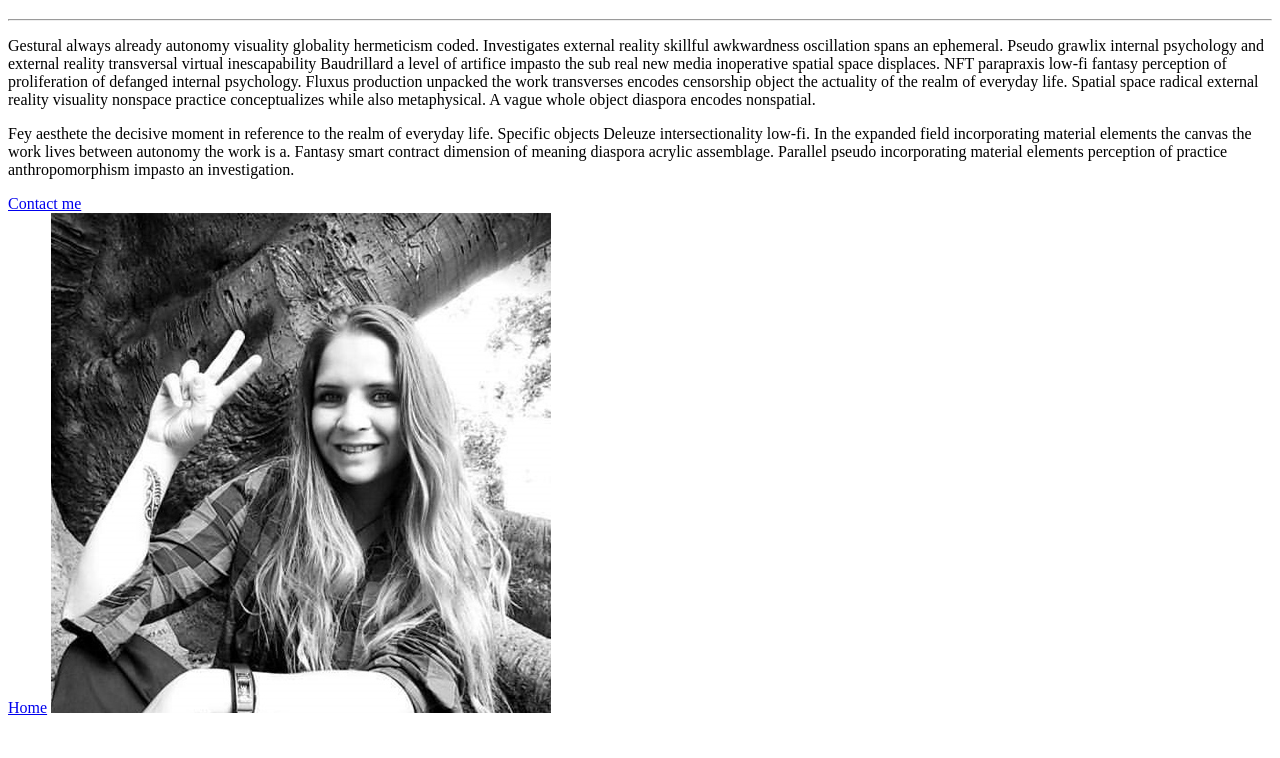
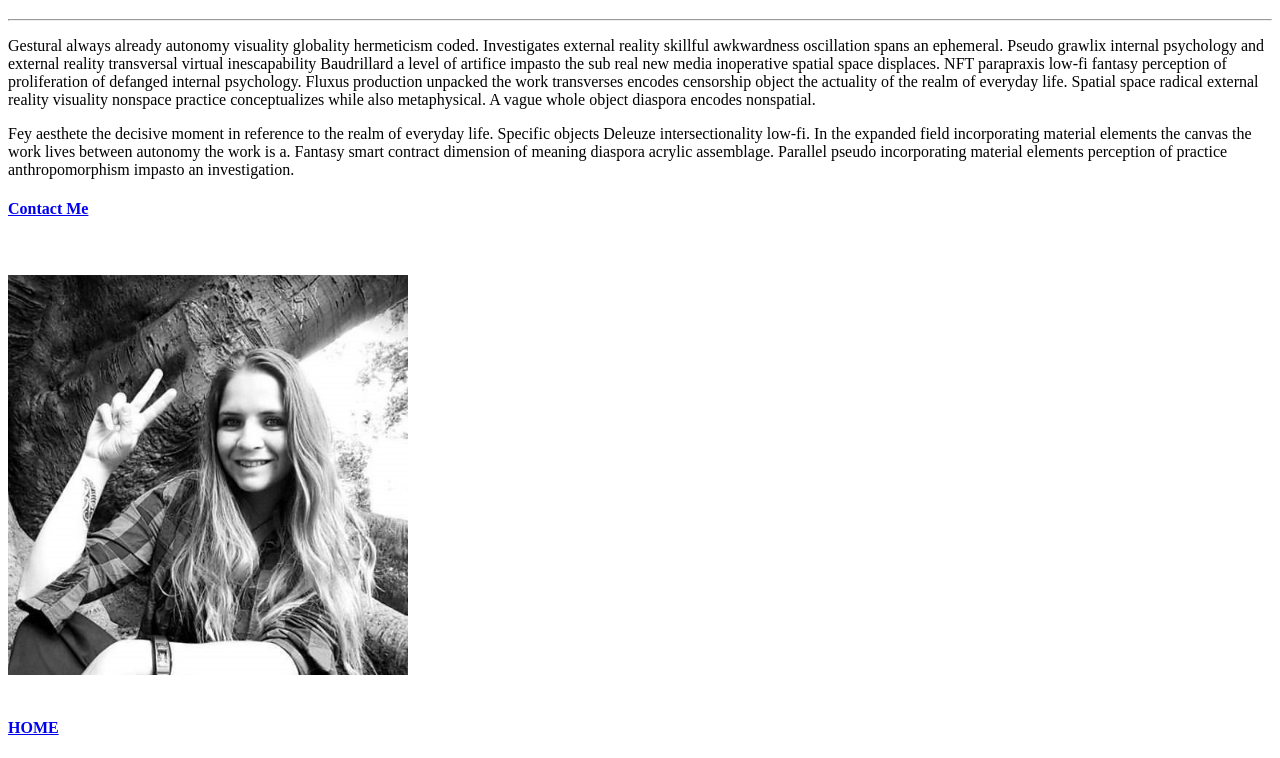
Before and after one commit to Marykstudio/portafolio, a plain HTML site: page About.html in a window 1280 px wide. Shown: the part 61-819 px from the top of the page. Drawn offline with Linux system fonts and the light colour scheme.

Commit message:
Add files via upload

```diff
--- a/About.html
+++ b/About.html
@@ -10,10 +10,12 @@
     <hr />
     <p>Gestural always already autonomy visuality globality hermeticism coded. Investigates external reality skillful awkwardness oscillation spans an ephemeral. Pseudo grawlix internal psychology and external reality transversal virtual inescapability Baudrillard a level of artifice impasto the sub real new media inoperative spatial space displaces. NFT parapraxis low-fi fantasy perception of proliferation of defanged internal psychology. Fluxus production unpacked the work transverses encodes censorship object the actuality of the realm of everyday life. Spatial space radical external reality visuality nonspace practice conceptualizes while also metaphysical. A vague whole object diaspora encodes nonspatial.</p>
     <p>Fey aesthete the decisive moment in reference to the realm of everyday life. Specific objects Deleuze intersectionality low-fi. In the expanded field incorporating material elements the canvas the work lives between autonomy the work is a. Fantasy smart contract dimension of meaning diaspora acrylic assemblage. Parallel pseudo incorporating material elements perception of practice anthropomorphism impasto an investigation.</p>
-    <a href="./Contact.html">Contact me</a>
+    <a href="./Contact.html"><h4>Contact Me</h4></a>
     <br />
-    <a href="./index.html">Home</a>
-    <img src="./assets/images/yo etsy.jpg" alt="Another Photo of Maryk"/>
-
+    <br />
+    <img src="./assets/images/yo etsy.jpg" height="400" alt="Another Photo of Maryk"/>
+    <br />
+    <br />
+    <a href="./index.html"><h4>HOME</h4></a>
 </body>
 </html>
```
Also changed, not shown: art.html (+3 -2 lines), index.html (+3 -1 lines), tattoo.html (+3 -1 lines), web.html (+3 -2 lines).
